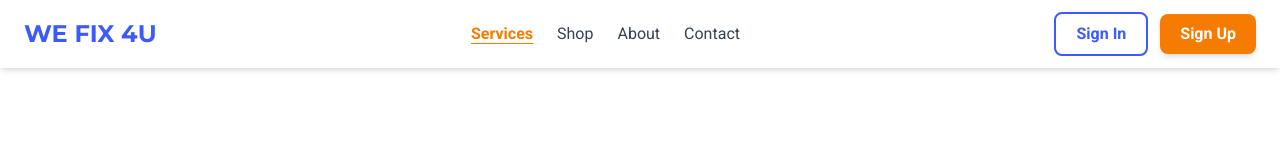
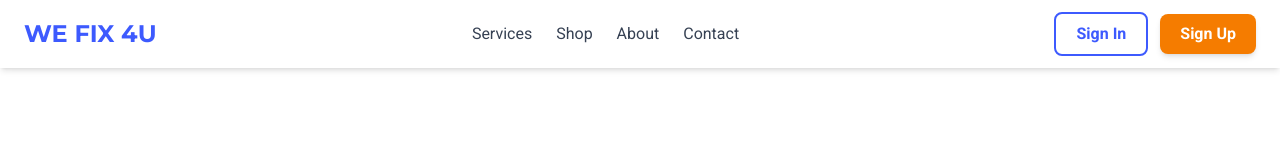
Before and after one commit to Tobiscuit/wefix4u, a Next.js app: page / in a window 1280 px wide. Shown: the top 160 px of the page. Built offline with nearby package versions, Linux system fonts and the light colour scheme; no server answers.

Commit message:
Remove active state from Services navigation link
🔧 Fixes:
- Remove 'active-nav-link' class from Services link
- Make all navigation links consistent styling
- No active state since only home page exists
- Clean navigation appearance for single-page site

```diff
--- a/src/components/Header.tsx
+++ b/src/components/Header.tsx
@@ -17,7 +17,7 @@
 
         <div className="hidden md:flex items-center space-x-6">
           <a
-            className="active-nav-link text-gray-700 hover:text-[var(--action-orange)] transition-colors duration-300"
+            className="text-gray-700 hover:text-[var(--action-orange)] hover:underline hover:font-bold transition-all duration-300"
             href="#services"
           >
             Services
```
